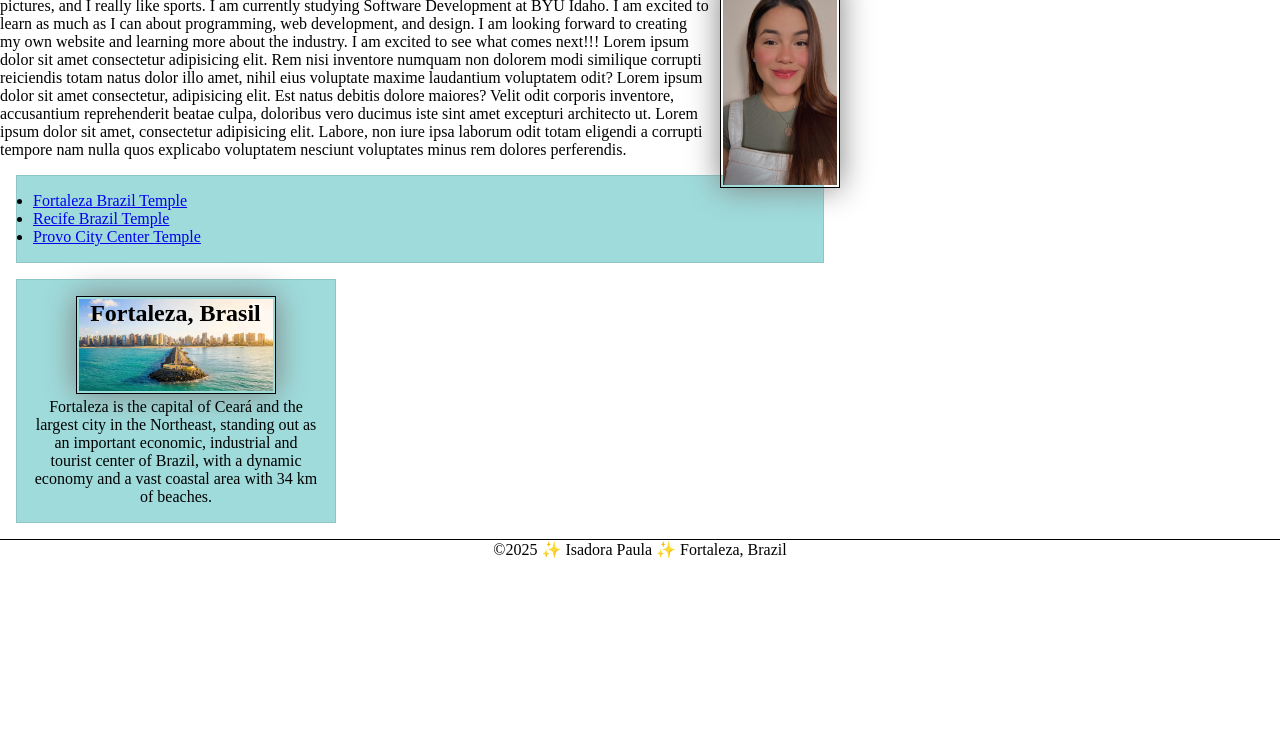
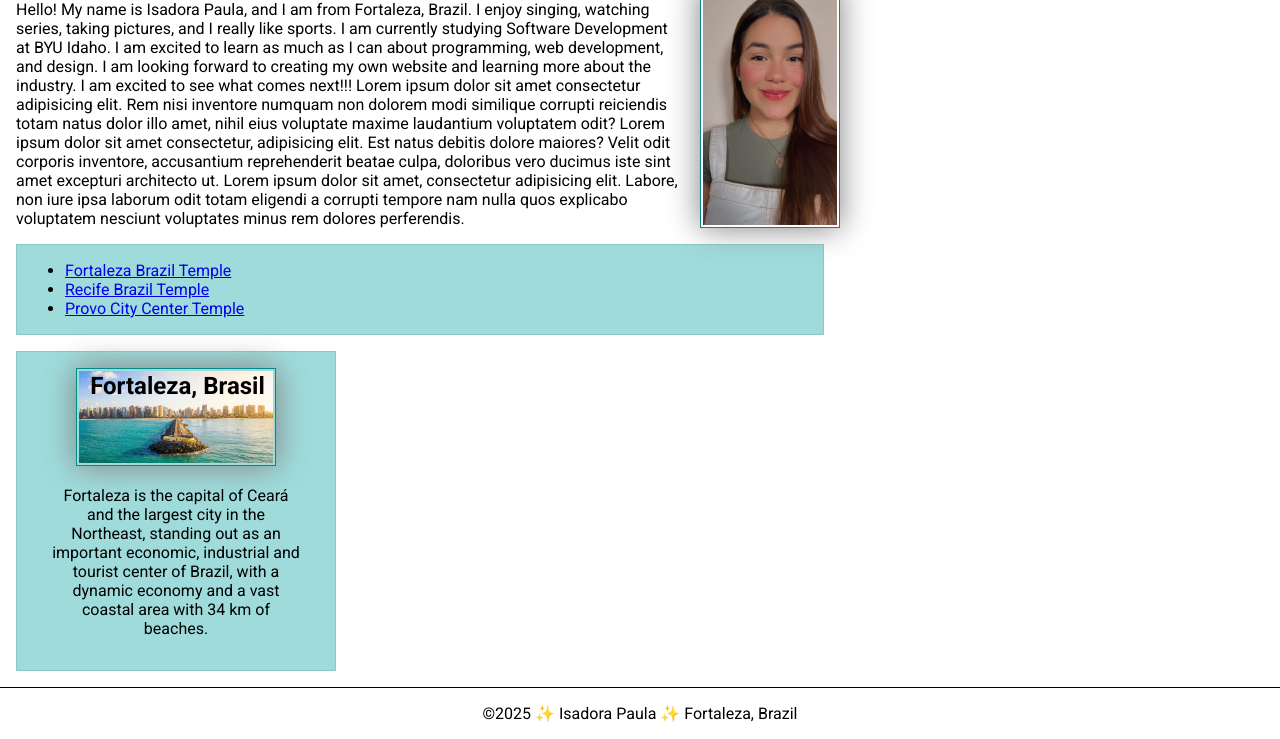
Before and after one commit to isa-dotcom/wdd130, a plain HTML site: page index.html in a window 1280 px wide. Shown: the part 310-1049 px from the top of the page. Before the commit the page ends 869 px from the top, so only its background shows below. Drawn offline with Linux system fonts and the light colour scheme.

Commit message:
code-along update

```diff
--- a/index.html
+++ b/index.html
@@ -1,3 +1,4 @@
+<!-- 17 September 2025 -->
 <!DOCTYPE html>
 <html lang="en">
 
@@ -8,6 +9,10 @@
     <meta name="description" content="Isadora Paula's BYU-Idaho WDD 130 course home page.">
     <meta name="author" content="Isadora Paula">
     <link rel="stylesheet" href="styles/styles.css">
+    <link rel="preconnect" href="https://fonts.googleapis.com">
+    <link rel="preconnect" href="https://fonts.gstatic.com" crossorigin>
+    <link href="https://fonts.googleapis.com/css2?family=Roboto:ital,wght@0,100..900;1,100..900&display=swap"
+        rel="stylesheet">
 </head>
 
 <body>
@@ -38,7 +43,8 @@
             Lorem ipsum dolor sit amet, consectetur adipisicing elit. Labore, non iure ipsa laborum odit totam eligendi
             a corrupti tempore nam nulla quos explicabo voluptatem nesciunt voluptates minus rem dolores perferendis.
         </p>
-        <ul>
+        <ul class="box indent">
+            <!--ul>li*3>a-->
             <li><a href="https://churchofjesuschristtemples.org/fortaleza-brazil-temple/" target="_blank">Fortaleza
                     Brazil
                     Temple</a></li>
--- a/styles/styles.css
+++ b/styles/styles.css
@@ -3,6 +3,11 @@
   margin: 0;
   padding: 0;
   box-sizing: border-box;
+}
+
+body {
+  font-size: 16px;
+  font-family: Roboto, Arial, sans-serif;
 }
 
 nav {
@@ -18,12 +23,13 @@
 
 h1 {
   color: darkcyan;
+  padding-left: 1rem;
 }
 
 img {
   width: 150px;
   height: auto;
-    border: 1px solid black;
+  border: 1px solid darkcyan;
   padding: 2px;
   box-shadow: 0 0 30px gray;
 }
@@ -36,15 +42,24 @@
   max-width: 840px;
 }
 
+main img {
+  width: 140px;
+  height: auto;
+  border: 1px solid darkcyan;
+  padding: 2px;
+  box-shadow: 0 0 30px gray;
+  float: right;
+  margin: 0 0 1rem 1rem;
+}
+
+p {
+  margin: 1rem;
+}
+
 aside {
+  width: 20em;
+  text-align: center;
   position: relative;
-    width: 320px;
-    margin: 1rem;
-    border: 1px solid rgb(0 0 0 / 0.2); /* 1️⃣ */
-    padding: 1rem;
-    background-color: #eee;
-    color: #333;
-    text-align: center;
 }
 
 aside img {
@@ -56,13 +71,6 @@
   position: absolute;
   top: 20px;
   left: 23%;
-}
-
-main img {
-    width: 120px;
-    height: auto;
-    float: right;
-    margin-left: 10px;
 }
 
 footer {
@@ -80,10 +88,6 @@
   color: #000;
 }
 
-main ul {
-  margin: 1rem;
-  border: 1px solid rgb(0 0 0 / 10%);
-  padding: 1rem;
-  background-color: rgb(159, 219, 219);
-  color: #000;
+.indent {
+  padding-left: 3rem;
 }
```
Lines whose indentation alone changed are shown as unchanged.
